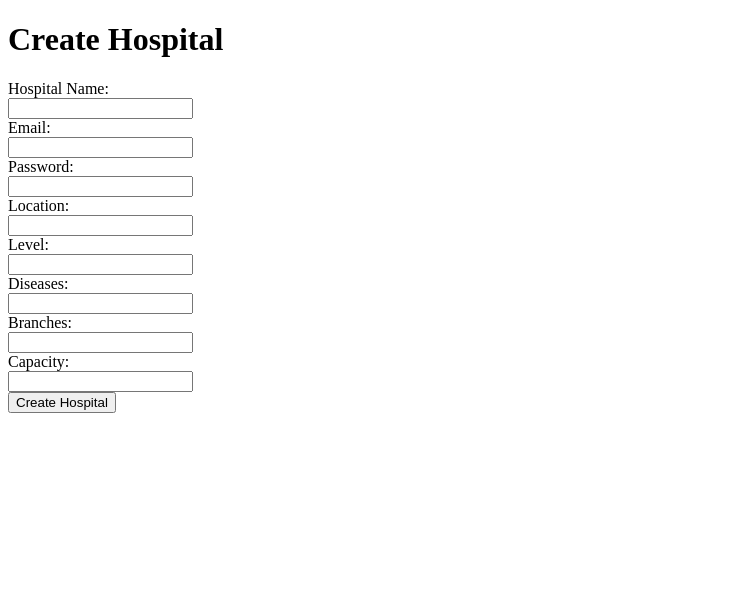
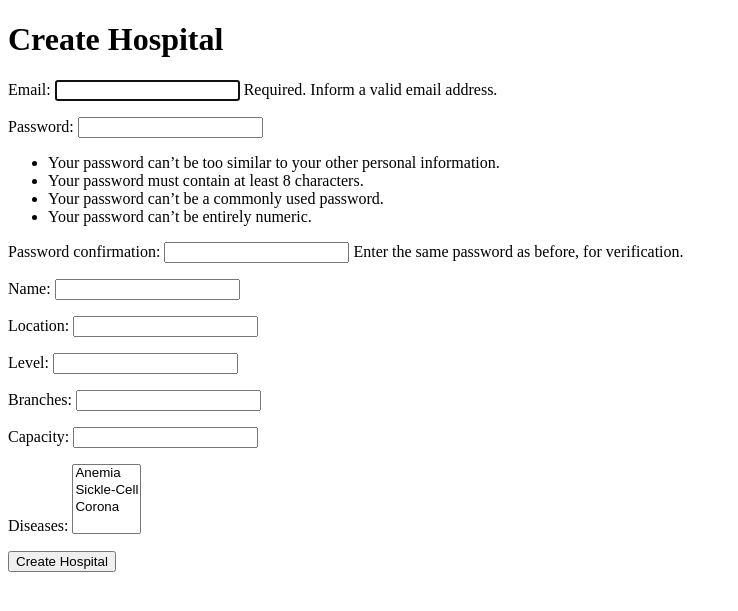
Before and after one commit to santospaul1/Referral-Management-System, a Django app: page /create_hospital/ in a window 1280 px wide. Shown: the top 611 px of the page, without its empty margins (0-738 px from the left). Run offline with Django 4.2, Linux system fonts and the light colour scheme; data comes from the database, SQL or seed files in the repository.

Commit message:
Disease1

```diff
--- a/referral/forms.py
+++ b/referral/forms.py
@@ -1,13 +1,15 @@
 # referrals/forms.py
 
 from django import forms
+from django.contrib.auth.forms import UserCreationForm
+
 from .models import Referral, Patient, Hospital, Disease
 
 
 class ReferralForm(forms.ModelForm):
     class Meta:
         model = Referral
-        fields = ['patient', 'referred_to_hospital','referring_hospital', 'reason']
+        fields = ['patient', 'referred_to_hospital','referring_hospital', 'reason', 'diseases']
 
 class PatientForm(forms.ModelForm):
     class Meta:
@@ -18,3 +20,16 @@ class DiseaseForm(forms.ModelForm):
     class Meta:
         model = Disease
         fields = ['name', 'description']
+
+class HospitalForm(UserCreationForm):
+    email = forms.EmailField(max_length=254, help_text='Required. Inform a valid email address.')
+    location = forms.CharField(max_length=50)
+    level = forms.CharField(max_length=10, required=False)
+    branches = forms.CharField(max_length=100, required=False)
+    capacity = forms.IntegerField()
+
+    diseases = forms.ModelMultipleChoiceField(queryset=Disease.objects.all(), required=False)
+
+    class Meta:
+        model = Hospital
+        fields = ['email', 'password1', 'password2', 'name', 'location', 'level', 'branches', 'capacity', 'diseases']
--- a/referral/models.py
+++ b/referral/models.py
@@ -1,5 +1,5 @@
 # referral/models.py
-
+from django.contrib.auth.base_user import BaseUserManager, AbstractBaseUser
 from django.db import models
 from django.contrib.auth.models import User
 
@@ -15,18 +15,42 @@ class Disease(models.Model):
 
     def __str__(self):
         return self.name
-class Hospital(models.Model):
-    user = models.OneToOneField(User, default=None, on_delete=models.CASCADE)
-    email = models.EmailField(unique=True, default=None)
+
+
+class MyHospitalManager(BaseUserManager):
+    def create_user(self, email, password=None, **extra_fields):
+        if not email:
+            raise ValueError('The Email field must be set')
+        email = self.normalize_email(email)
+        user = self.model(email=email, **extra_fields)
+        user.set_password(password)
+        user.save(using=self._db)
+        return user
+
+    def create_superuser(self, email, password=None, **extra_fields):
+        extra_fields.setdefault('is_staff', True)
+        extra_fields.setdefault('is_superuser', True)
+        return self.create_user(email, password, **extra_fields)
+
+
+class Hospital(AbstractBaseUser):
+    email = models.EmailField(unique=True)
     name = models.CharField(max_length=100, unique=True)
-    password = models.CharField(max_length=30, default=1024)
-    location = models.CharField(max_length=50, default=None)
+    location = models.CharField(max_length=50)
     level = models.CharField(max_length=10, null=True)
     branches = models.CharField(max_length=100, null=True)
-    diseases = models.ForeignKey(Disease, null=True, on_delete=models.CASCADE)
+    diseases = models.ManyToManyField('Disease', null=True)
     capacity = models.IntegerField(default=0)
 
     # Add more fields as needed
+
+    is_active = models.BooleanField(default=True)
+    is_staff = models.BooleanField(default=False)
+
+    USERNAME_FIELD = 'email'
+    REQUIRED_FIELDS = []
+
+    objects = MyHospitalManager()
 
     def __str__(self):
         return self.name
@@ -66,6 +90,7 @@ class Referral(models.Model):
     #referring_doctor = models.ForeignKey(Doctor, on_delete=models.CASCADE)
     reason = models.TextField()
     created_at = models.DateTimeField(auto_now_add=True)
+    diseases = models.ManyToManyField('Disease', null=True)
 
     def __str__(self):
         return f"Referral for {self.patient} from {self.referring_hospital} to {self.referred_to_hospital}"
--- a/referral/templates/referrals/create_hospital.html
+++ b/referral/templates/referrals/create_hospital.html
@@ -10,30 +10,7 @@
     <h1>Create Hospital</h1>
     <form method="post">
         {% csrf_token %}
-        <label for="name">Hospital Name:</label><br>
-        <input type="text" id="name" name="name" required><br>
-
-        <label for="email">Email:</label><br>
-        <input type="email" id="email" name="email" required><br>
-
-        <label for="password">Password:</label><br>
-        <input type="password" id="password" name="password" required><br>
-
-        <label for="location">Location:</label><br>
-        <input type="text" id="location" name="location"><br>
-
-        <label for="level">Level:</label><br>
-        <input type="text" id="level" name="level"><br>
-
-        <label for="diseases">Diseases:</label><br>
-        <input type="text" id="diseases" name="diseases"><br>
-
-
-        <label for="branches">Branches:</label><br>
-        <input type="text" id="branches" name="branches"><br>
-
-        <label for="capacity">Capacity:</label><br>
-        <input type="number" id="capacity" name="capacity" required><br>
+        {{ form.as_p }}
 
         <button type="submit">Create Hospital</button>
     </form>
--- a/referral/templates/referrals/referral_list.html
+++ b/referral/templates/referrals/referral_list.html
@@ -8,7 +8,7 @@
     <h1>Referral List</h1>
     <ul>
         {% for referral in referrals %}
-        <li>{{ referral }}</li>
+        <li>{{ referral.diseases }}</li>
         {% endfor %}
     </ul>
 </body>
--- a/referral/templates/referrals/view_hospitals.html
+++ b/referral/templates/referrals/view_hospitals.html
@@ -6,7 +6,7 @@
 </head>
 <body>
 {% for hospital in hospitals %}
-<p>{{hospital}}</p>
+<p>{{hospital}}-{{hospital.diseases}}</p>
 {% endfor %}
 </body>
 </html>
--- a/referral/views.py
+++ b/referral/views.py
@@ -1,3 +1,4 @@
+from django.contrib.auth import login
 from django.contrib.auth.models import User
 from django.shortcuts import render
 
@@ -6,7 +7,7 @@ from django.shortcuts import render
 
 from django.shortcuts import render, redirect
 from .models import Referral, Patient, Hospital, Disease
-from .forms import ReferralForm, PatientForm, DiseaseForm
+from .forms import ReferralForm, PatientForm, DiseaseForm, HospitalForm
 
 
 def referral_list(request):
@@ -40,28 +41,18 @@ def view_patients(request):
 
 def create_hospital(request):
     if request.method == 'POST':
-        # Extract form data
-        email = request.POST.get('email')
-        username = email  # Assuming email as username
-        password = request.POST.get('password')
-        name = request.POST.get('name')
-        location = request.POST.get('location')
-        level = request.POST.get('level')
-        branches = request.POST.get('branches')
-        capacity = request.POST.get('capacity')
-        diseases = request.POST.get('diseases')
+        form = HospitalForm(request.POST)
+        if form.is_valid():
+            user = form.save(commit=False)
+            user.save()
+            # Log in the newly created user
+            login(request, user)
+            form.save_m2m()  # Save many-to-many relationships after saving the user
+            return redirect('referral:view_hospitals')
+    else:
+        form = HospitalForm()
 
-        # Create user instance
-        user = User.objects.create_user(username=username, email=email, password=password, diseases=diseases)
-
-        # Create hospital instance
-        hospital = Hospital.objects.create(user=user, email=email, name=name, location=location, level=level, branches=branches, capacity=capacity)
-
-        # Redirect to a success page or any other view
-        return redirect('referral:view_hospitals')  # Change 'success_url' to your desired URL name
-
-    # If the request method is GET, render the form
-    return render(request, 'referrals/create_hospital.html')
+    return render(request, 'referrals/create_hospital.html', {'form': form})
 def view_hospitals(request):
     hospitals = Hospital.objects.all()
     return render(request, 'referrals/view_hospitals.html', {'hospitals': hospitals})
```
Also changed, not shown: db.sqlite3, referral/migrations/0014_remove_hospital_user_hospital_is_active_and_more.py (added), referral/migrations/0015_alter_disease_name.py (added), referral/migrations/0016_referral_diseases_alter_disease_name.py (added).
